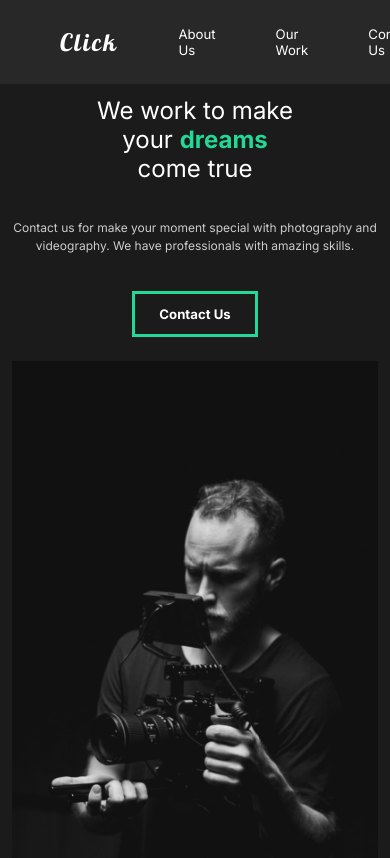
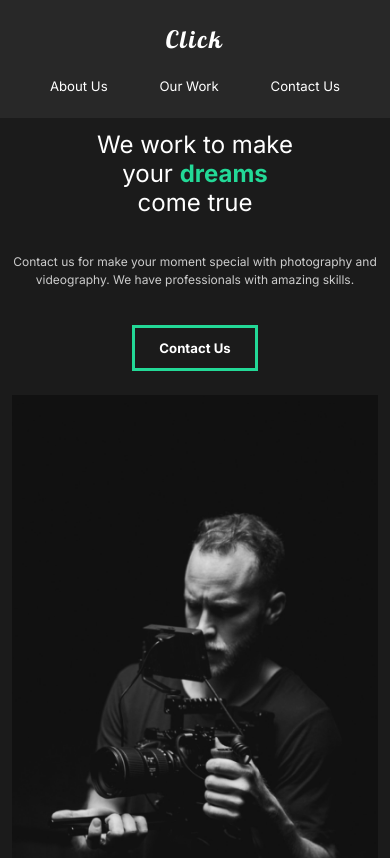
Before and after one commit to ParthPatel133/react-portfolio-project, a React (Create React App) app: page / in a window 390 px wide. Shown: the top 858 px of the page. Built offline with nearby package versions, Linux system fonts and the light colour scheme.

Commit message:
responsive

```diff
--- a/src/components/Nav.js
+++ b/src/components/Nav.js
@@ -4,7 +4,7 @@ import {Link} from 'react-router-dom';
 const Nav = () => {
   return (
     <StyledNav>
-      <h1>
+      <h1 id='logo'>
         <Link to='/'>Click</Link>
       </h1>
       <ul>
@@ -53,6 +53,22 @@ const StyledNav = styled.nav`
       letter-spacing: 0.2rem;
     }
   }
+  @media (max-width: 565px) {
+    flex-direction: column;
+    padding: 0;
+    #logo {
+      display: inline-block;
+      margin-top: 2rem;
+    }
+    ul {
+      justify-content: space-around;
+      padding: 2rem;
+      width: 100%;
+      li {
+        padding: 0;
+      }
+    }
+  }
 `;
 
 export default Nav;
--- a/src/components/ServicesSection.js
+++ b/src/components/ServicesSection.js
@@ -20,7 +20,7 @@ const ServicesSection = () => {
   return (
     <div>
       <StyledServices
-        variants={scrollShow}
+        // variants={scrollShow}
         ref={element}
         animate={controls}
         initial='hidden'
--- a/src/pages/AboutUs.js
+++ b/src/pages/AboutUs.js
@@ -3,7 +3,7 @@ import FaqSection from '../components/FaqSection';
 import ServicesSection from '../components/ServicesSection';
 
 //animation
-import {motion, VisibilityAction} from 'framer-motion';
+import {motion} from 'framer-motion';
 import {pageAnimation} from '../animation';
 import ScrollTop from '../components/ScrollTop';
 
```
Also changed, not shown: 1 other file (tests, documents, lock files or other folders).
